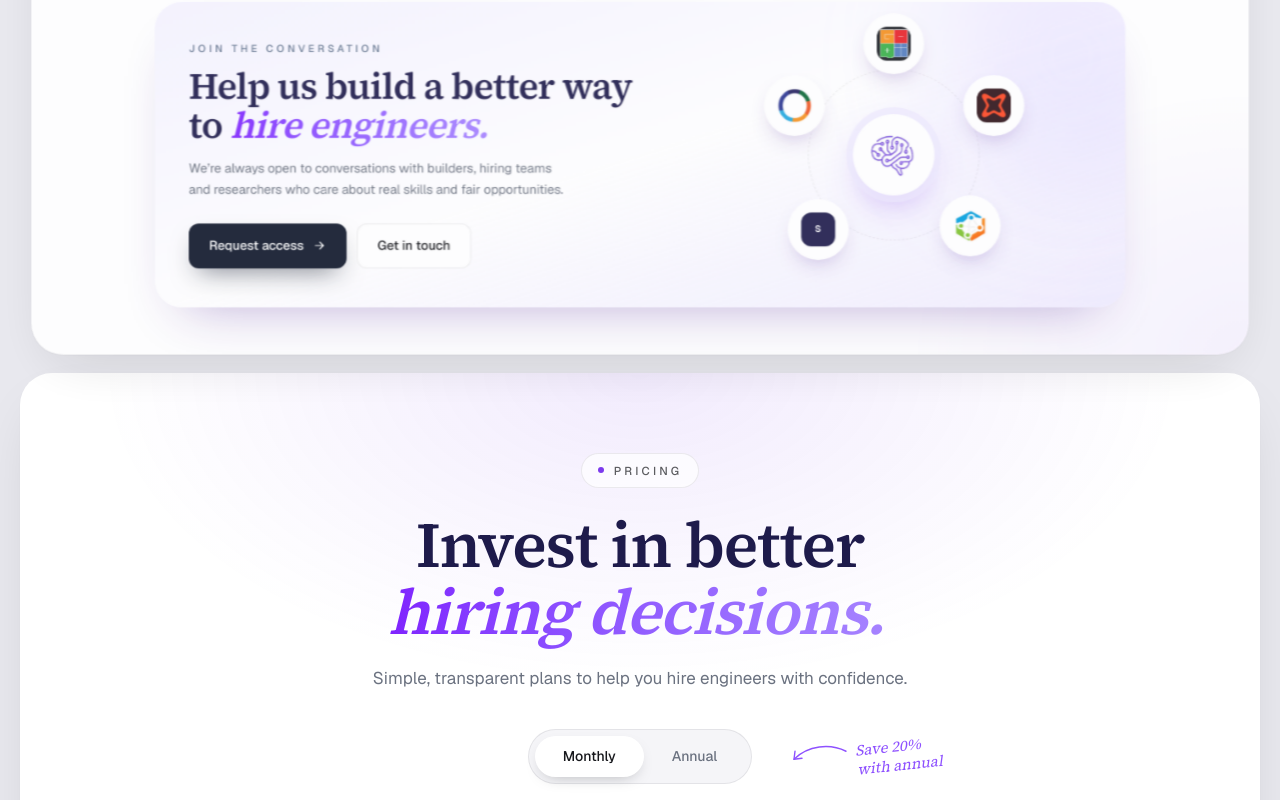
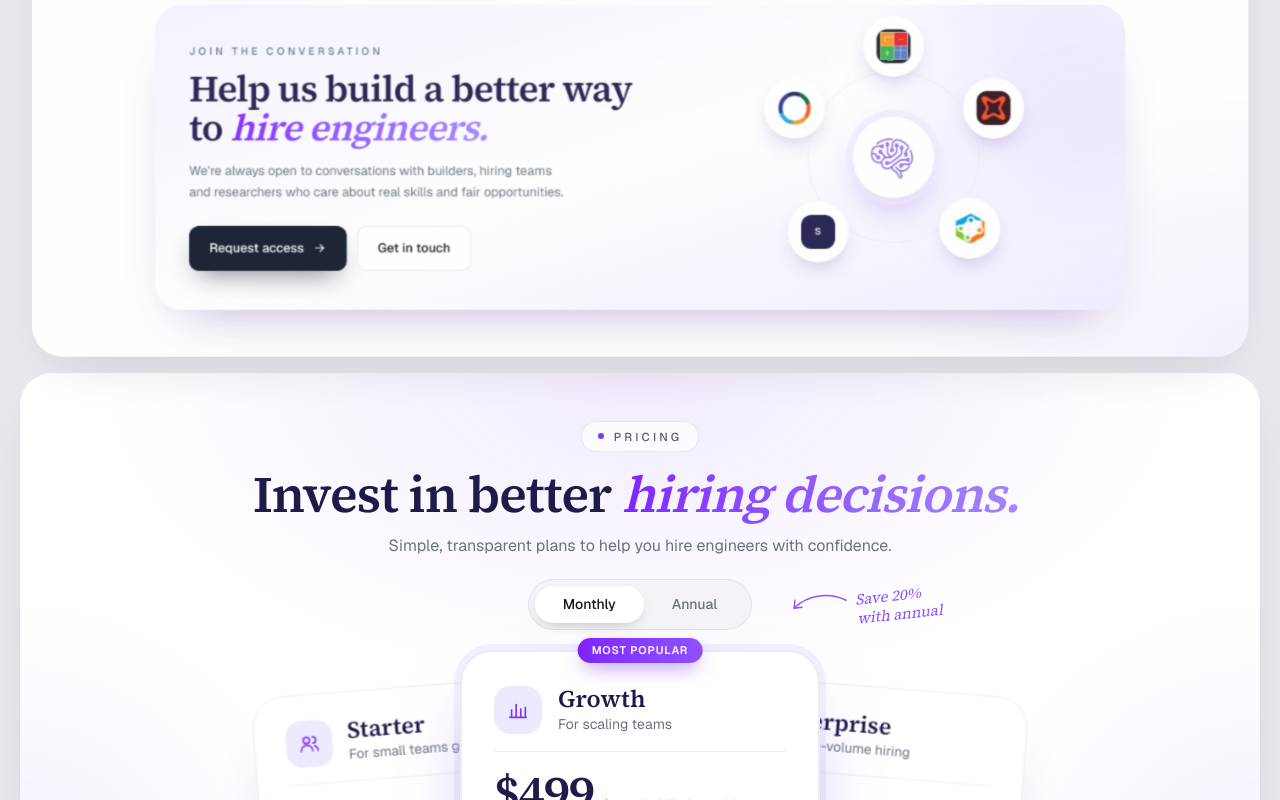
Before and after one commit to OfficialMindfries/Mindfries-LandingPage, a Next.js app: page / in a window 1280 px wide. Shown: the part 3102-3902 px from the top of the page. Built offline with nearby package versions, Linux system fonts and the light colour scheme.

Commit message:
Pricing: cut section height by ~10cm and fix cards staying invisible on desktop

```diff
--- a/components/Pricing.tsx
+++ b/components/Pricing.tsx
@@ -190,11 +190,10 @@ function Price({ plan, annual }: { plan: Plan; annual: boolean }) {
             </motion.span>
           </AnimatePresence>
         </span>
-        <span className="pb-1 text-[13px] text-dim">/ month</span>
+        <span className="pb-1 text-[13px] text-dim">
+          / month · {annual ? `billed annually (${usd(perMonth * 12)}/yr)` : "billed monthly"}
+        </span>
       </div>
-      <p className="mt-1.5 h-4 text-[12px] text-dim">
-        {annual ? `Billed annually · ${usd(perMonth * 12)} / year` : "Billed monthly"}
-      </p>
     </div>
   );
 }
@@ -228,15 +227,11 @@ function PlanCard({
   return (
     <motion.div
       style={deal ? { x, y, rotate, scale, zIndex: d.z } : undefined}
-      className={`relative flex flex-col rounded-[2rem] p-8 xl:p-9 ${
+      className={`relative flex flex-col rounded-[2rem] px-8 py-6 ${
         featured
-          ? "border-2 border-violet-400/80 bg-white shadow-[0_40px_80px_-30px_rgba(124,58,237,0.55),0_0_0_6px_rgba(167,139,250,0.12)] lg:-my-3 lg:py-10"
+          ? "border-2 border-violet-400/80 bg-white shadow-[0_40px_80px_-30px_rgba(124,58,237,0.55),0_0_0_6px_rgba(167,139,250,0.12)] lg:-my-2 lg:py-8"
           : "border border-white/80 bg-white/75 shadow-[0_30px_60px_-36px_rgba(76,29,149,0.4)] backdrop-blur-xl"
       }`}
-      initial={deal ? false : { opacity: 0, y: 30 }}
-      whileInView={deal ? undefined : { opacity: 1, y: 0 }}
-      viewport={{ once: true, margin: "-40px" }}
-      transition={{ duration: 0.7, delay: 0.1 + index * 0.1, ease }}
     >
       {featured && (
         <span className="absolute -top-3.5 left-1/2 -translate-x-1/2 rounded-full bg-gradient-to-r from-violet-600 to-violet-500 px-3.5 py-1 text-[11px] font-semibold uppercase tracking-[0.08em] text-white shadow-[0_8px_20px_-6px_rgba(124,58,237,0.7)]">
@@ -245,8 +240,8 @@ function PlanCard({
       )}
 
       <div className="flex items-center gap-4">
-        <span className="grid h-14 w-14 shrink-0 place-items-center rounded-2xl bg-violet-100 text-accent">
-          <Svg size={24}>{plan.icon}</Svg>
+        <span className="grid h-12 w-12 shrink-0 place-items-center rounded-2xl bg-violet-100 text-accent">
+          <Svg size={22}>{plan.icon}</Svg>
         </span>
         <div>
           <p className="font-serif text-[24px] font-semibold leading-tight text-[#1e1b4b]">{plan.name}</p>
@@ -254,13 +249,13 @@ function PlanCard({
         </div>
       </div>
 
-      <span className="my-6 block h-px bg-hair" />
+      <span className="my-4 block h-px bg-hair" />
 
       <Price plan={plan} annual={annual} />
 
-      <ul className="mt-7 flex-1 space-y-3.5">
+      <ul className="mt-4 flex-1 space-y-2">
         {plan.features.map((f) => (
-          <li key={f} className="flex items-start gap-3 text-[15px] text-ink/80">
+          <li key={f} className="flex items-start gap-3 text-[14.5px] text-ink/80">
             <Svg size={16} className="mt-0.5 shrink-0 text-violet-500">
               <path d="m5 12 4.5 4.5L19 7" strokeWidth={2.4} />
             </Svg>
@@ -271,7 +266,7 @@ function PlanCard({
 
       <a
         href="#access"
-        className={`group mt-9 inline-flex items-center justify-center gap-2 rounded-full px-6 py-4 text-[16px] font-medium transition-transform hover:-translate-y-0.5 ${
+        className={`group mt-6 inline-flex items-center justify-center gap-2 rounded-full px-6 py-3 text-[15px] font-medium transition-transform hover:-translate-y-0.5 ${
           featured
             ? "bg-[#0f172a] text-white shadow-[0_16px_34px_-14px_rgba(76,29,149,0.7)]"
             : "border border-hair-bright bg-white text-ink hover:bg-surface-2"
@@ -288,7 +283,7 @@ function PlanCard({
 
 function BillingToggle({ annual, onChange }: { annual: boolean; onChange: (annual: boolean) => void }) {
   return (
-    <div className="relative mt-9 flex items-center justify-center">
+    <div className="relative mt-5 flex items-center justify-center">
       <div role="radiogroup" aria-label="Billing period" className="relative flex rounded-full border border-hair bg-surface-2/80 p-1.5">
         {[false, true].map((isAnnual) => {
           const active = annual === isAnnual;
@@ -299,7 +294,7 @@ function BillingToggle({ annual, onChange }: { annual: boolean; onChange: (annua
               role="radio"
               aria-checked={active}
               onClick={() => onChange(isAnnual)}
-              className={`relative z-10 rounded-full px-7 py-2.5 text-[14px] font-medium transition-colors ${
+              className={`relative z-10 rounded-full px-7 py-2 text-[14px] font-medium transition-colors ${
                 active ? "text-ink" : "text-dim hover:text-ink"
               }`}
             >
@@ -347,7 +342,7 @@ export default function Pricing() {
     <section
       ref={ref}
       id="pricing"
-      className="relative overflow-hidden px-6 py-16 sm:py-20 lg:px-12 [background:radial-gradient(52rem_30rem_at_50%_0%,rgba(124,58,237,0.1),transparent_65%),radial-gradient(30rem_30rem_at_0%_60%,rgba(124,58,237,0.08),transparent_60%),radial-gradient(30rem_30rem_at_100%_60%,rgba(124,58,237,0.08),transparent_60%)]"
+      className="relative overflow-hidden px-6 py-10 sm:py-12 lg:px-12 [background:radial-gradient(52rem_30rem_at_50%_0%,rgba(124,58,237,0.1),transparent_65%),radial-gradient(30rem_30rem_at_0%_60%,rgba(124,58,237,0.08),transparent_60%),radial-gradient(30rem_30rem_at_100%_60%,rgba(124,58,237,0.08),transparent_60%)]"
     >
       <div className="mx-auto max-w-[78rem]">
       <motion.div
@@ -357,35 +352,34 @@ export default function Pricing() {
         viewport={{ once: true, margin: "-60px" }}
         transition={{ duration: 0.75, ease }}
       >
-        <span className="inline-flex items-center gap-2.5 rounded-full border border-hair bg-white/70 px-4 py-2 backdrop-blur">
+        <span className="inline-flex items-center gap-2.5 rounded-full border border-hair bg-white/70 px-4 py-1.5 backdrop-blur">
           <span className="h-1.5 w-1.5 rounded-full bg-accent" />
           <span className="text-[0.72rem] font-medium uppercase tracking-[0.28em] text-ink/70">Pricing</span>
         </span>
-        <h2 className="mx-auto mt-6 max-w-4xl text-[clamp(2.4rem,5vw,4.5rem)] !font-serif !font-semibold !leading-[1.04] !tracking-[-0.02em] text-[#1e1b4b]">
-          Invest in better
-          <br />
+        <h2 className="mx-auto mt-4 max-w-5xl text-[clamp(2.2rem,4vw,3.6rem)] !font-serif !font-semibold !leading-[1.04] !tracking-[-0.02em] text-[#1e1b4b]">
+          Invest in better <br className="lg:hidden" />
           <em className="bg-gradient-to-r from-violet-600 to-violet-400 bg-clip-text pr-2 italic text-transparent">
             hiring decisions.
           </em>
         </h2>
-        <p className="mx-auto mt-5 max-w-xl text-[15px] leading-relaxed text-dim sm:text-[17px]">
+        <p className="mx-auto mt-3 max-w-xl text-[15px] leading-relaxed text-dim sm:text-[16px]">
           Simple, transparent plans to help you hire engineers with confidence.
         </p>
       </motion.div>
 
       <BillingToggle annual={annual} onChange={setAnnual} />
 
-      <div className="mt-14 grid items-stretch gap-6 lg:grid-cols-3 xl:gap-8">
+      <div className="mt-7 grid items-stretch gap-6 lg:grid-cols-3 xl:gap-8">
         {plans.map((plan, i) => (
           <PlanCard key={plan.name} plan={plan} annual={annual} index={i} deal={dealing ? deal : null} />
         ))}
       </div>
 
-      <ul className="mt-12 grid gap-6 border-t border-hair pt-8 sm:grid-cols-2 lg:grid-cols-4 lg:divide-x lg:divide-hair">
+      <ul className="mt-6 grid gap-6 border-t border-hair pt-4 sm:grid-cols-2 lg:grid-cols-4 lg:divide-x lg:divide-hair">
         {assurances.map((a) => (
           <li key={a.title} className="flex items-center gap-4 lg:px-6 lg:first:pl-0">
-            <span className="grid h-12 w-12 shrink-0 place-items-center rounded-full bg-violet-100 text-accent">
-              <Svg size={20}>{a.icon}</Svg>
+            <span className="grid h-10 w-10 shrink-0 place-items-center rounded-full bg-violet-100 text-accent">
+              <Svg size={18}>{a.icon}</Svg>
             </span>
             <div>
               <p className="text-[14px] font-medium text-ink">{a.title}</p>
```
